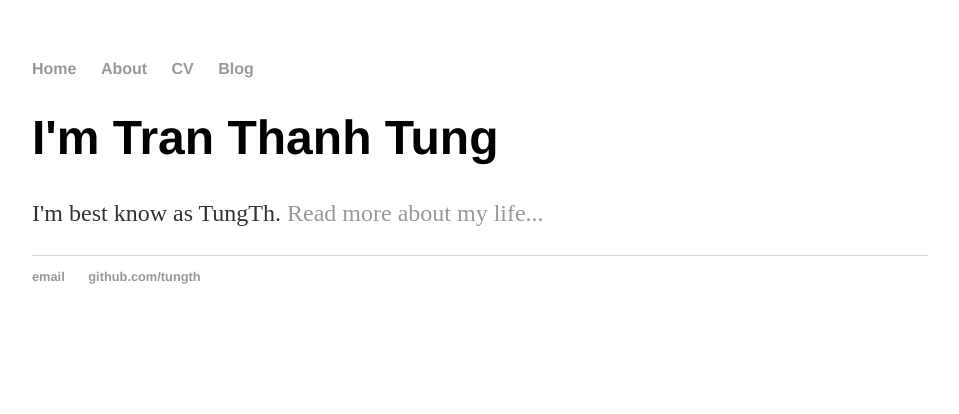
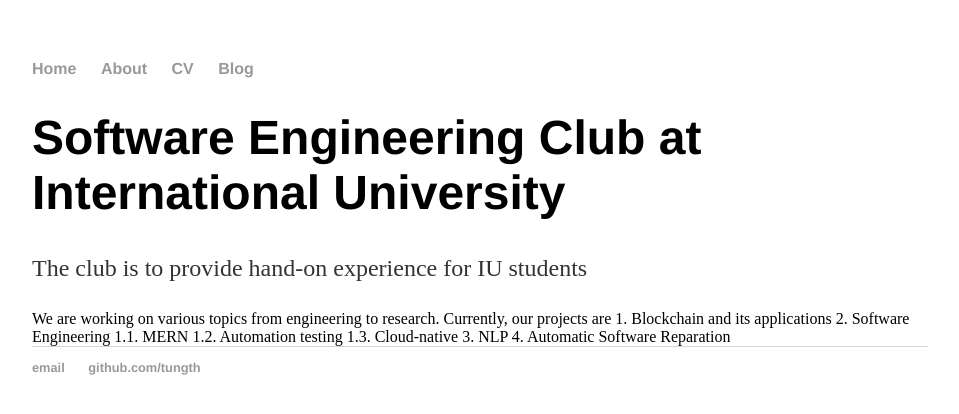
Before and after one commit to TungTh/tungth.github.io, a Jekyll site: the page built from index.html, in a window 1280 px wide. Shown: the top 414 px of the page, without its empty margins (160-1119 px from the left). Built offline with Jekyll 4.4.1, drawn with Linux system fonts in a browser that asks for light colours.

Commit message:
Update index.html

```diff
--- a/index.html
+++ b/index.html
@@ -3,6 +3,16 @@
 title: Home
 ---
 <div class="blurb">
-	<h1>I'm Tran Thanh Tung</h1>
-	<p>I'm best know as TungTh. <a href="/about">Read more about my life...</a></p>
+	<h1>Software Engineering Club at International University</h1>
+	<p>The club is to provide hand-on experience for IU students</p>
+
+We are working on various topics from engineering to research. Currently, our projects are
+
+	1. Blockchain and its applications
+	2. Software Engineering
+		1.1. MERN
+		1.2. Automation testing
+		1.3. Cloud-native
+	3. NLP
+	4. Automatic Software Reparation
 </div>
```
